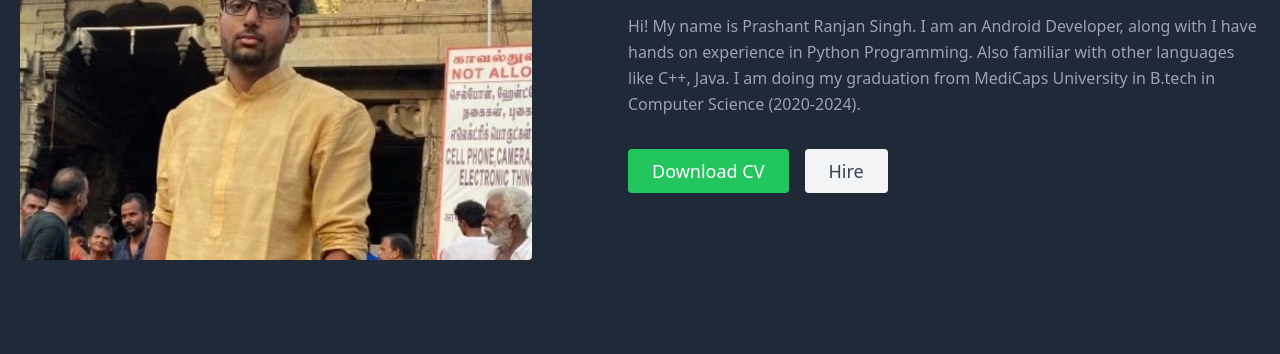
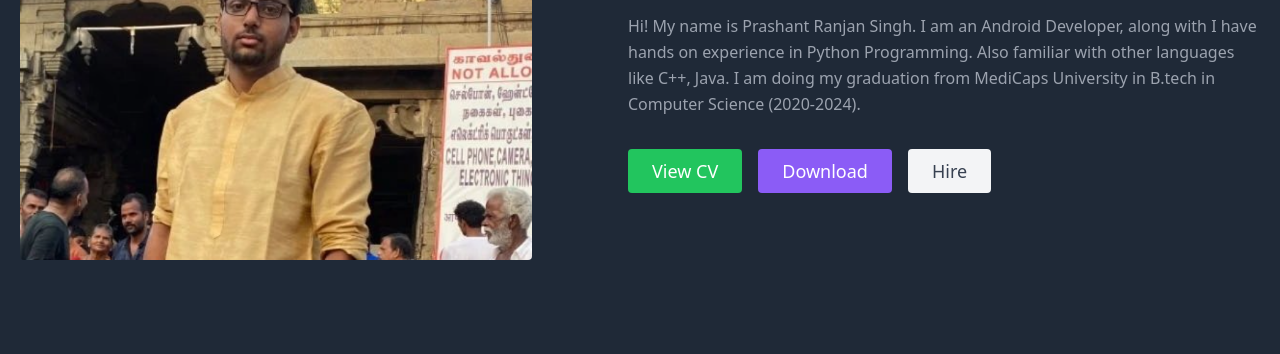
Before and after one commit to Prashant-ranjan-singh-123/Prashant-ranjan-singh-123.github.io, a plain HTML site: page index.html in a window 1280 px wide. Shown: the part 353-707 px from the top of the page. Drawn offline with nearby package versions, Linux system fonts and the light colour scheme.

Commit message:
Update index.html

```diff
--- a/index.html
+++ b/index.html
@@ -45,12 +45,16 @@
             </p>
             <div class="flex justify-center">
               <button
-              class="inline-flex text-white bg-green-500 border-0 py-2 px-6 focus:outline-none hover:bg-green-600 rounded text-lg"><a
-                href="Documents/Certificates/Prashant CV.pdf" download>
-                Download CV</a></button>
-              <button
-                class="ml-4 inline-flex text-gray-700 bg-gray-100 border-0 py-2 px-6 focus:outline-none hover:bg-gray-200 rounded text-lg"><a
-                  href="mailto:prashant.singh.12312345@gmail.com">Hire</button></a>
+              class="inline-flex text-white bg-green-500 border-0 py-2 px-6 focus:outline-none hover:bg-green-600 rounded text-lg">
+                View CV</button>
+
+            <button
+              class="ml-4 inline-flex text-white bg-violet-500 border-0 py-2 px-6 focus:outline-none hover:bg-indigo-500 rounded text-lg"><a
+              href="Documents/Certificates/Prashant CV.pdf" download>Download</button></a>
+
+            <button
+              class="ml-4 inline-flex text-gray-700 bg-gray-100 border-0 py-2 px-6 focus:outline-none hover:bg-gray-200 rounded text-lg"><a
+                href="mailto:prashant.singh.12312345@gmail.com">Hire</button></a>
             </div>
         </div>
     </div>
```
